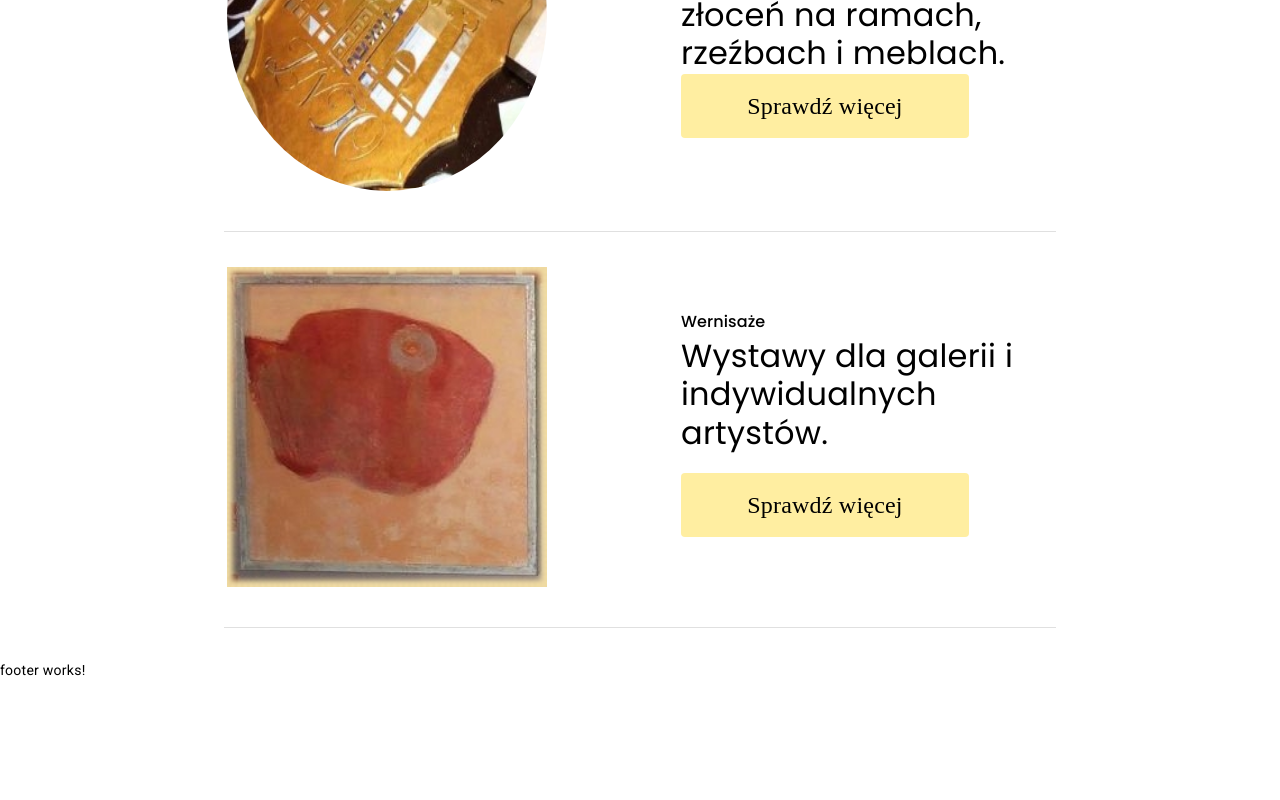
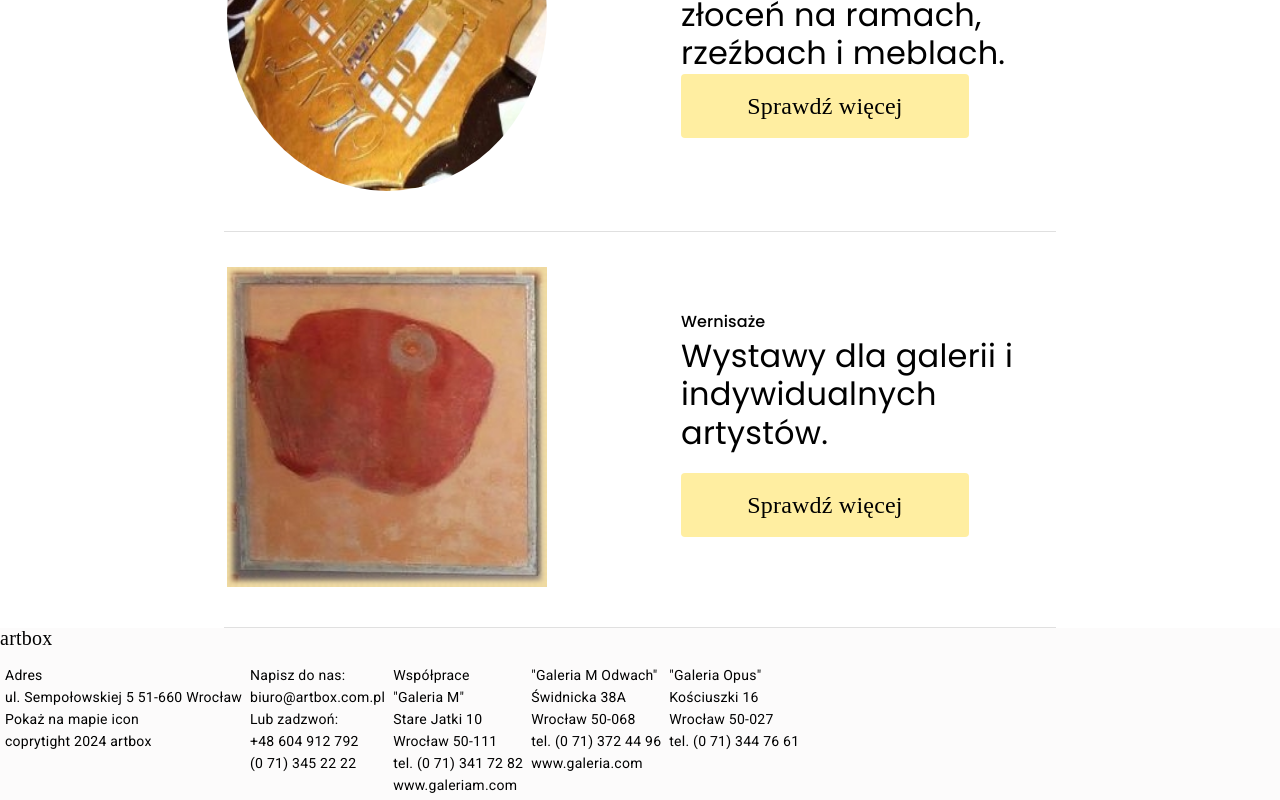
Before and after one commit to Pelc314/artbox, an Angular app: page /homepage in a window 1280 px wide. Shown: the part 1367-2167 px from the top of the page. Before the commit the page ends 2047 px from the top, so only its background shows below. Built offline with nearby package versions, Linux system fonts and the light colour scheme; a web font is replaced by a local one.

Commit message:
Added scaffolding and data of the footer

```diff
--- a/src/app/footer/footer.component.html
+++ b/src/app/footer/footer.component.html
@@ -1 +1,88 @@
-<p>footer works!</p>
+<div class="footer-style">
+    <p on class="title">artbox</p>
+    <table>
+        <td>
+            <tr>
+                Adres
+            </tr>
+            <tr>
+                ul. Sempołowskiej 5
+                51-660 Wrocław
+            </tr>
+            <tr>
+                Pokaż na mapie icon
+            </tr>
+            <tr>
+                coprytight 2024 artbox
+            </tr>
+        </td>
+        <td>
+            <tr>
+                Napisz do nas:
+            </tr>
+            <tr>
+                biuro@artbox.com.pl
+            </tr>
+            <tr>
+                Lub zadzwoń:
+            </tr>
+            <tr>
+                +48 604 912 792
+            </tr>
+            <tr>
+                (0 71) 345 22 22
+            </tr>
+        </td>
+        <td>
+            <tr>
+                Współprace
+            </tr>
+            <tr>
+                "Galeria M"
+            </tr>
+            <tr>
+                Stare Jatki 10
+            </tr>
+            <tr>
+                Wrocław 50-111
+            </tr>
+            <tr>
+                tel. (0 71) 341 72 82
+            </tr>
+            <tr>
+                www.galeriam.com
+            </tr>
+        </td>
+        <td>
+            <tr>
+                "Galeria M Odwach"
+            </tr>
+            <tr>
+                Świdnicka 38A
+            </tr>
+            <tr>
+                Wrocław 50-068
+            </tr>
+            <tr>
+                tel. (0 71) 372 44 96
+            </tr>
+            <tr>
+                www.galeria.com
+            </tr>
+        </td>
+        <td>
+            <tr>
+                "Galeria Opus"
+            </tr>
+            <tr>
+                Kościuszki 16
+            </tr>
+            <tr>
+                Wrocław 50-027
+            </tr>
+            <tr>
+                tel. (0 71) 344 76 61
+            </tr>
+        </td>
+    </table>
+</div>
--- a/src/app/footer/footer.component.scss
+++ b/src/app/footer/footer.component.scss
@@ -0,0 +1,12 @@
+.title {
+    font-family: 'Bodoni Moda';
+    font-style: normal;
+    font-weight: 400;
+    font-size: 20px;
+    color: #000000;
+    cursor: pointer;
+}
+
+.footer-style {
+    background-color: #FCFBFB;
+}
--- a/src/app/home-page/home-page.component.html
+++ b/src/app/home-page/home-page.component.html
@@ -3,12 +3,10 @@
         <td>
             <table>
                 <tr>
-
                     <td class="title">
                         <div>
                             Artystyczne zlecenia tworzone z pasją
                         </div>
-
                     </td>
                 </tr>
                 <tr>
@@ -22,15 +20,14 @@
         </td>
         <td><img class="abstract1" src="assets/abstract1.png"></td>
         <td><img class="abstract2" src="assets/abstract2.png"></td>
-
     </tr>
 </table>
-<mat-divider class="padding-divider"></mat-divider>
+<mat-divider class="matdivider-style"></mat-divider>
 <table class="table-style">
     <tr>
         <td><img class="pastel-style" src="assets/pastel.jpg"></td>
         <td>
-            <table  class="inner-table-style">
+            <table class="inner-table-style">
                 <tr class="segment-heading">
                     Artystyczne oprawy obrazów
                 </tr>
@@ -44,7 +41,7 @@
         </td>
     </tr>
 </table>
-<mat-divider class="padding-divider"></mat-divider>
+<mat-divider class="matdivider-style"></mat-divider>
 <table class="table-style">
     <tr>
         <td><img class="pozlacanie1-style" src="assets/pozlacanie1.jpg"></td>
@@ -63,7 +60,7 @@
         </td>
     </tr>
 </table>
-<mat-divider class="padding-divider"></mat-divider>
+<mat-divider class="matdivider-style"></mat-divider>
 <table class="table-style">
     <tr>
         <td><img class="fish-style" src="assets/fish.jpg"></td>
@@ -82,4 +79,4 @@
         </td>
     </tr>
 </table>
-<mat-divider class="padding-divider"></mat-divider>
+<mat-divider class="bottom-matdivider-style"></mat-divider>
--- a/src/app/home-page/home-page.component.scss
+++ b/src/app/home-page/home-page.component.scss
@@ -8,8 +8,12 @@
     opacity: 70%;
 }
 
-.padding-divider {
+.matdivider-style {
     margin: 2rem 14rem 2rem 14rem;
+}
+
+.bottom-matdivider-style {
+    margin: 2rem 14rem 0rem 14rem;
 }
 
 .table-style {
```
Also changed, not shown: src/app/navbar/navbar.component.html (+7 -14 lines).
